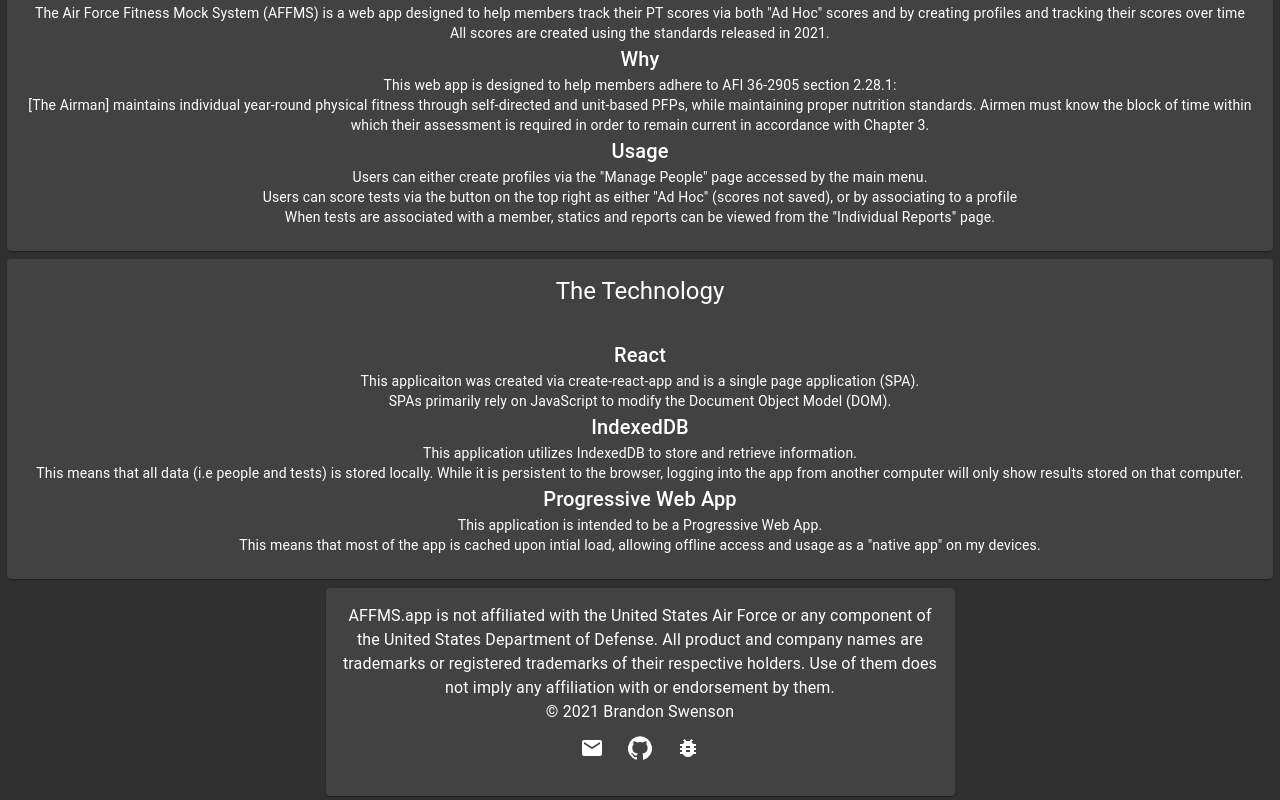
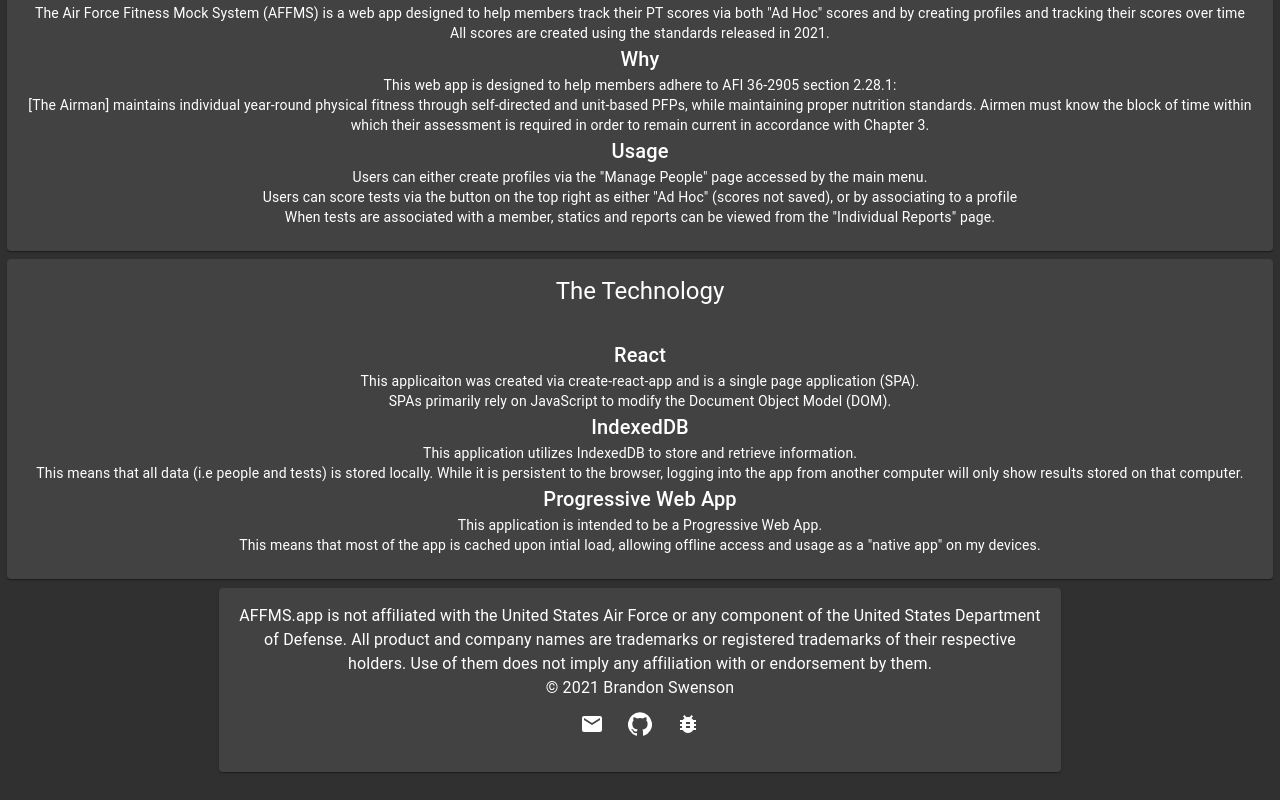
Before and after one commit to bmswens/affms, a React (Create React App) app: page / in a window 1280 px wide. Shown: the part 908-1708 px from the top of the page. After the commit the page ends 1684 px from the top, so only its background shows below. Built offline with nearby package versions, Linux system fonts and the light colour scheme.

Commit message:
<Footer> style changed

```diff
--- a/src/Footer.js
+++ b/src/Footer.js
@@ -19,7 +19,7 @@
 
     return (
         <Grid container spacing={1} style={{ marginTop: 5, paddingLeft: 7, paddingRight: 7 }} justify="center">
-            <Grid item xs={12} lg={6} >
+            <Grid item xs={12} md={8} >
                 <Card>
                     <CardContent align="center">
                         <Typography>
```
